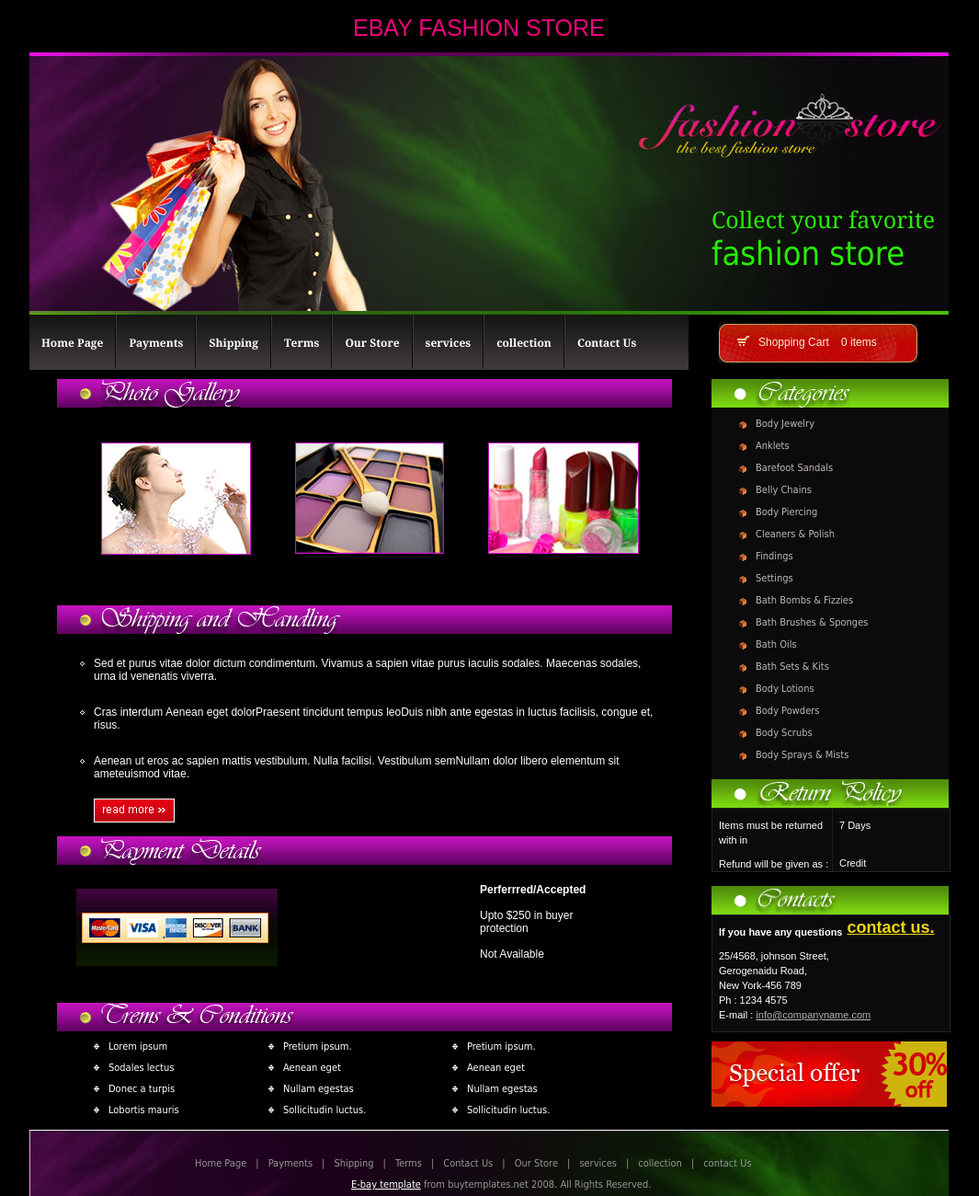
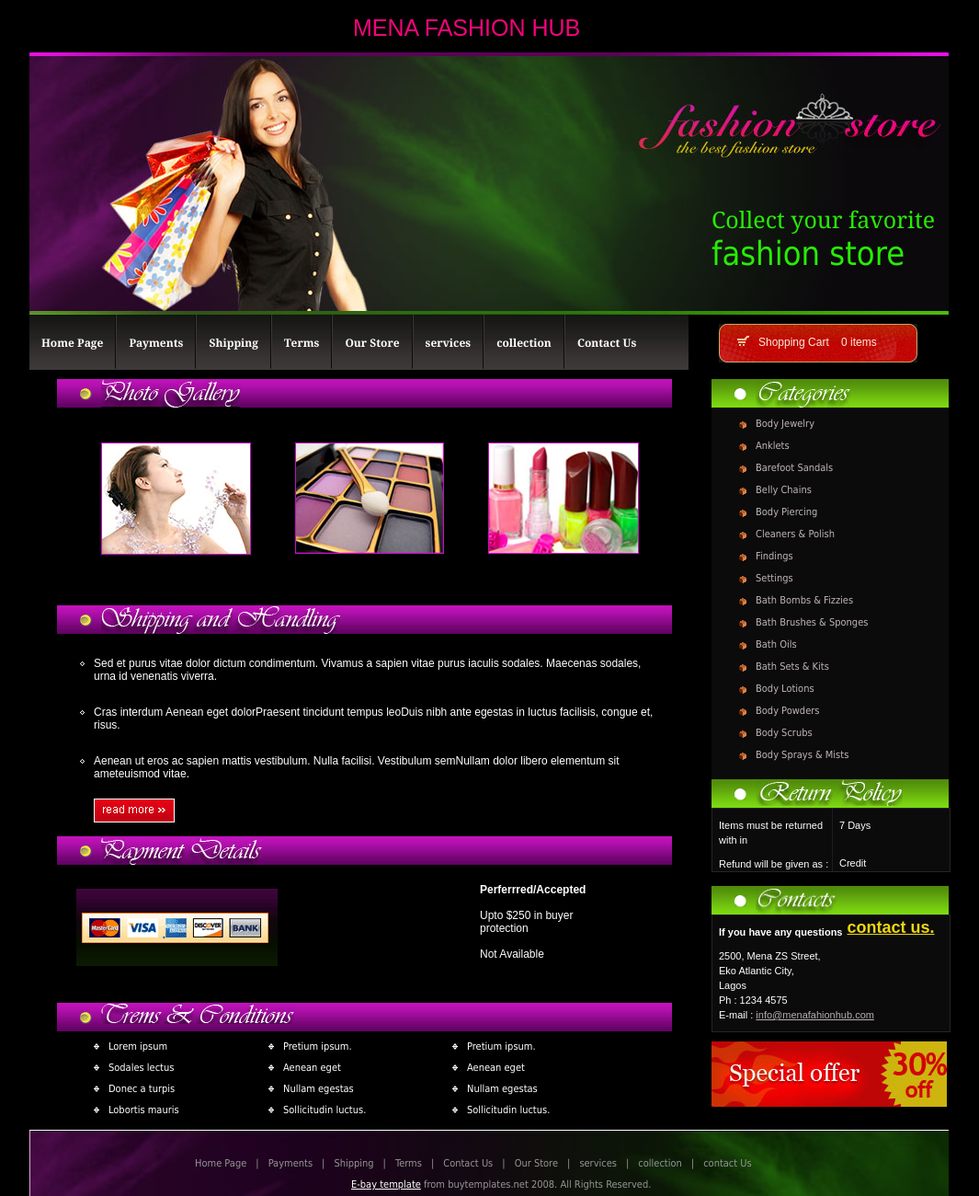
Before and after one commit to theguru1414/MenaFashionHub, a plain HTML site: page index.html in a window 1280 px wide. Shown: the top 1300 px of the page at 92% size, without its empty margins (108-1173 px from the left). Drawn offline with Linux system fonts and the light colour scheme.

Commit message:
Update index.html

```diff
--- a/index.html
+++ b/index.html
@@ -1,7 +1,7 @@
 <!DOCTYPE html PUBLIC "-//W3C//DTD XHTML 1.0 Transitional//EN" "http://www.w3.org/TR/xhtml1/DTD/xhtml1-transitional.dtd">
 <html xmlns="http://www.w3.org/1999/xhtml">
 <head>
-<title>Fashion Store</title>
+<title>Mena Fashion Hub</title>
 <meta http-equiv="Content-Type" content="text/html; charset=iso-8859-1" />
 <link rel="stylesheet" type="text/css" href="css/style.css"/>
 </head>
@@ -9,7 +9,7 @@
 <div id="mainblock">
   <div id="innerblock">
     <div id="toppanel">
-      <div class="tp_heading">EBAY FASHION STORE</div>
+      <div class="tp_heading">MENA FASHION HUB</div>
       <div class="tp_bg"> <a href="#"><img src="images/tp_logo.jpg" width="329" height="71" alt="" class="tp_logo" /></a>
         <div class="tp_txt1">Collect your favorite</div>
         <div class="tp_txt2">fashion store</div>
@@ -132,11 +132,11 @@
         <div class="rp_block2">
           <div class="rp_txt1"><strong>If you have any questions</strong></div>
           <div class="rp_txt2">contact us.</div>
-          <div class="rp_txt1" style="padding-bottom:10px;"> 25/4568, johnson Street,<br />
-            Gerogenaidu Road,<br />
-            New York-456 789<br />
+          <div class="rp_txt1" style="padding-bottom:10px;"> 2500, Mena ZS Street,<br />
+            Eko Atlantic City,<br />
+            Lagos<br />
             Ph : 1234 4575<br />
-            E-mail : <a href="#" style="color:#B7B0B0;">info@companyname.com</a><br />
+            E-mail : <a href="#" style="color:#B7B0B0;">info@menafahionhub.com</a><br />
           </div>
         </div>
         <img src="images/rp_image1.jpg" width="256" height="71" alt="" class="rp_image1" /> </div>
```
